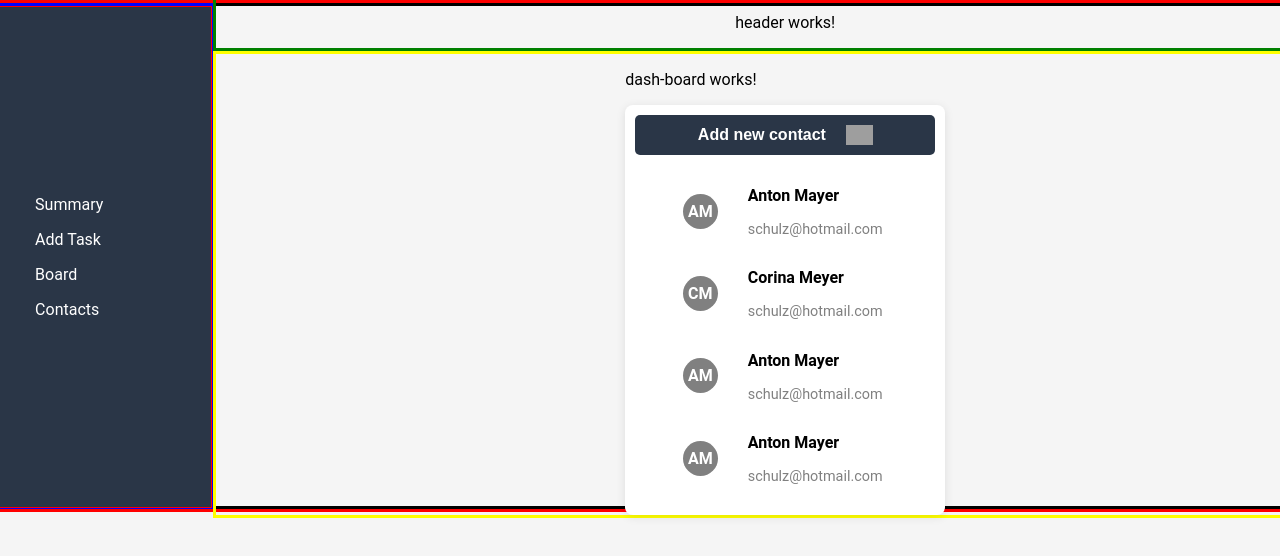
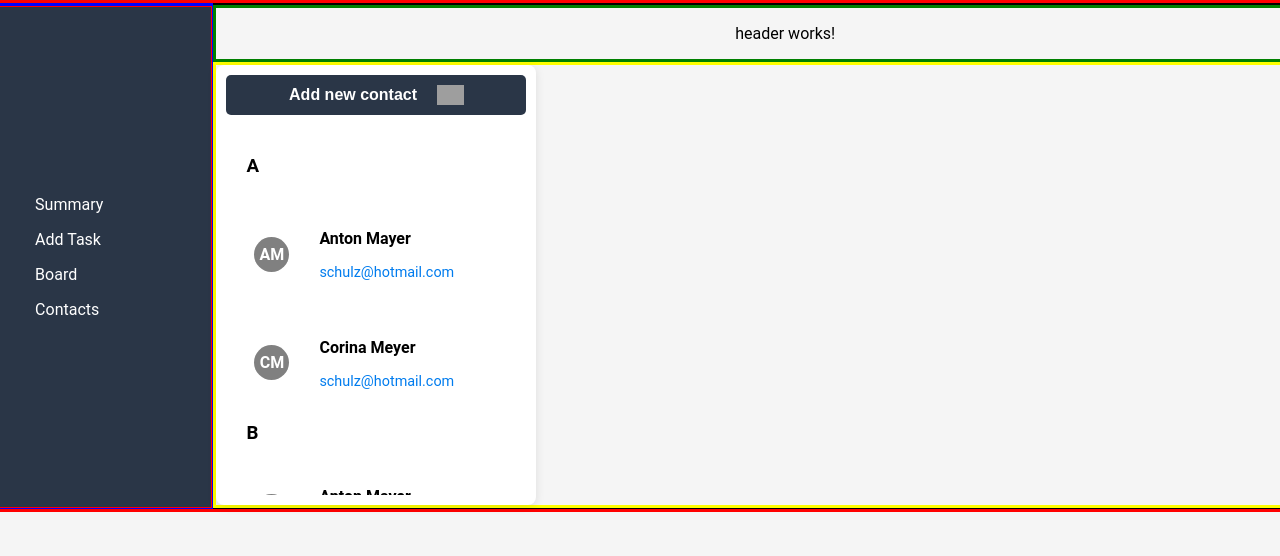
Before and after one commit to red-shiba/Join, an Angular app: page / in a window 1280 px wide. Shown: the top 556 px of the page. Built offline with nearby package versions, Linux system fonts and the light colour scheme; grey boxes are pictures that could not be loaded.

Commit message:
contact-list& hover

```diff
--- a/src/app/app.component.scss
+++ b/src/app/app.component.scss
@@ -27,7 +27,7 @@ section {
 }
 
 .mainFrame {
-  @include dFlex($jc: center, $ai: center, $g: 0px);
+  @include dFlex($jc: none, $ai: center, $g: 0px);
   width: 100%;
   border: 3px solid yellow;
 }
--- a/src/app/main-content/contacts/contacts.component.html
+++ b/src/app/main-content/contacts/contacts.component.html
@@ -4,6 +4,7 @@
     <img src="/assets/logo/person_add.png" alt="add-contact-button" />
   </button>
   <div class="contact-list">
+    <h3>A</h3>
     <div class="single-contact">
       <div class="avatar">AM</div>
       <div class="info">
@@ -19,7 +20,9 @@
           <p class="email">schulz&#64;hotmail.com</p>
         </div>
       </div>
+
       <div class="contact">
+        <h3>B</h3>
         <div class="single-contact">
           <div class="avatar">AM</div>
           <div class="info">
@@ -37,7 +40,9 @@
           </div>
         </div>
       </div>
+
       <div class="contact">
+        <h3>C</h3>
         <div class="single-contact">
           <div class="avatar">AM</div>
           <div class="info">
--- a/src/app/main-content/contacts/contacts.component.scss
+++ b/src/app/main-content/contacts/contacts.component.scss
@@ -43,14 +43,12 @@ h3 {
 
 .contact-list {
   display: flex;
-  align-items: center;
   padding: 5px 0;
   flex-direction: column;
-}
-.contact-list {
-  overflow-y: auto; /* Scrollbar aktivieren */
-  max-height: 330px; /* Maximale Höhe für Scrollbereich */
-  padding-right: 5px; /* Platz für Scrollbar */
+  overflow-y: auto;
+  max-height: 330px;
+  padding: 20px;
+  gap: 10px;
 }
 
 /* Scrollbar Styling */
@@ -75,6 +73,11 @@ h3 {
   display: flex;
   align-items: center;
   gap: 20px;
+  padding: 8px;
+  &:hover {
+    box-shadow: 0 2px 10px rgba(0, 0, 0, 0.2);
+    border-radius: 10px;
+  }
 }
 
 .avatar {
@@ -99,6 +102,6 @@ h3 {
 }
 
 .email {
-  color: gray;
+  color: #007cee;
   font-size: 0.9em;
 }
--- a/src/app/main-content/dash-board/dash-board.component.html
+++ b/src/app/main-content/dash-board/dash-board.component.html
@@ -1,2 +1,2 @@
-<p>dash-board works!</p>
+<!-- <p>dash-board works!</p> -->
 <app-contacts></app-contacts>
```
Also changed, not shown: src/app/main-content/contacts/contacts.component.ts (+9 -2 lines).
